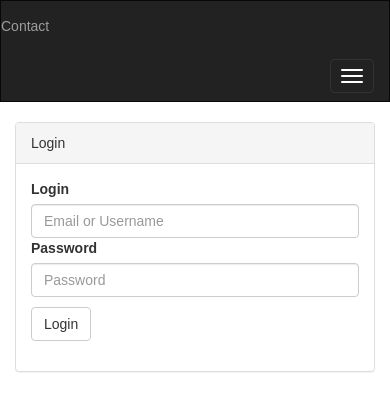
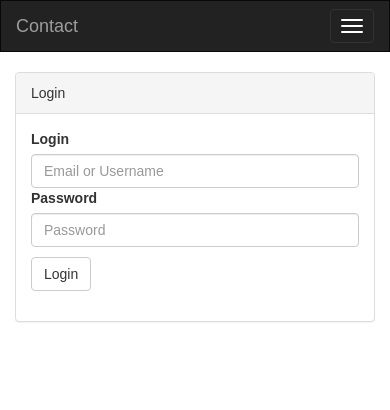
Before and after one commit to mhanberg/contact, a React app in the folder priv/contact-react/: page / in a window 390 px wide. Shown: the top 410 px of the page. Built offline with nearby package versions, Linux system fonts and the light colour scheme.

Commit message:
Better mobile styling for navbar

```diff
--- a/priv/contact-react/src/components/NavigationBar.js
+++ b/priv/contact-react/src/components/NavigationBar.js
@@ -76,7 +76,7 @@ const NavigationBar = (props) => {
   return(
     <Navbar inverse collapseOnSelect>
       <Navbar.Header>
-        <Navbar.Text>Contact</Navbar.Text>
+        <Navbar.Brand>Contact</Navbar.Brand>
         <Navbar.Toggle />
       </Navbar.Header>
       <Navbar.Collapse>
```
